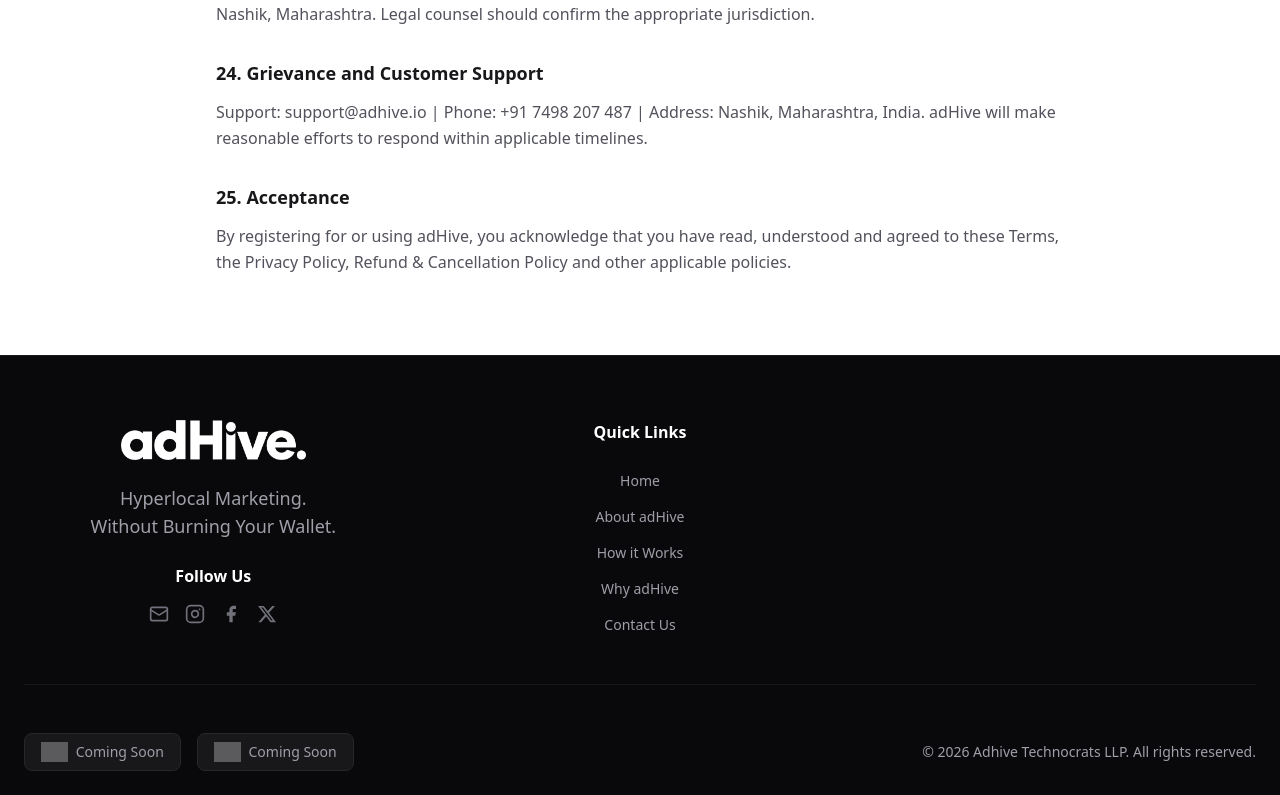
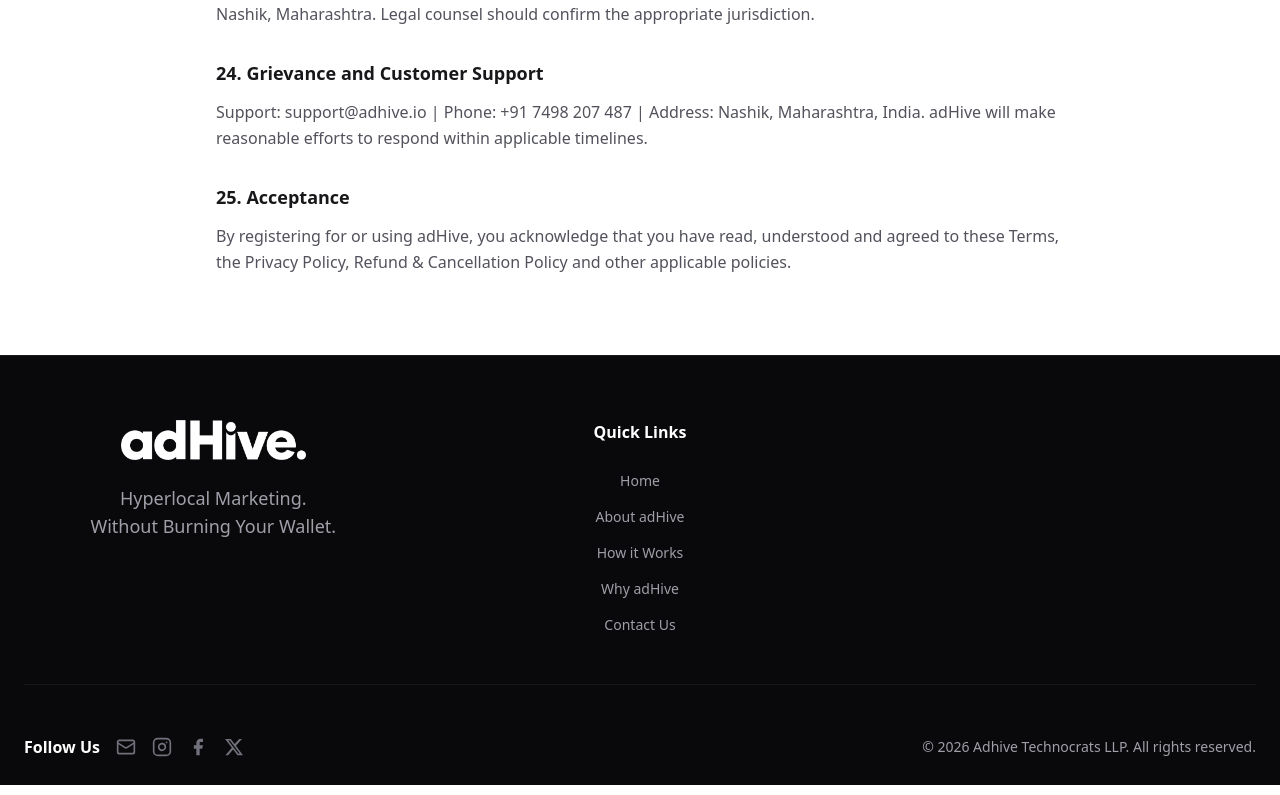
Before and after one commit to amarthinkdigital-web/Adhive, a Next.js app: page /terms in a window 1280 px wide. Shown: the part 3373-4168 px from the top of the page. Built offline with nearby package versions, Linux system fonts and the light colour scheme; grey boxes are pictures that could not be loaded.

Commit message:
SpacingChanges

```diff
--- a/src/components/layout/Footer.tsx
+++ b/src/components/layout/Footer.tsx
@@ -27,52 +27,11 @@
             <Link href="/" className="inline-block mb-6">
               <img src="/images/adhivelogo.png" alt="adHive Logo" className="h-10 w-auto object-contain brightness-0 invert" />
             </Link>
-            <p className="text-zinc-400 text-lg mb-6 max-w-sm">
+            <p className="text-zinc-400 text-lg mb-2 max-w-sm">
               Hyperlocal Marketing.
               <br />
               Without Burning Your Wallet.
             </p>
-            <h4 className="text-white font-semibold mb-4">Follow Us</h4>
-            <div className="flex items-center gap-4 text-zinc-500">
-              <a href="mailto:support@adhive.io" className="hover:text-orange-500 transition-colors" aria-label="Email support@adhive.io">
-                <Mail className="w-5 h-5" />
-              </a>
-              <a
-                href="https://www.instagram.com/adhiveglobal?obrf=MjhjeHpwZGhqcWRr"
-                target="_blank"
-                rel="noopener noreferrer"
-                className="hover:text-pink-500 transition-colors"
-                aria-label="Instagram"
-              >
-                <svg viewBox="0 0 24 24" fill="none" stroke="currentColor" strokeWidth="2" strokeLinecap="round" strokeLinejoin="round" className="w-5 h-5">
-                  <rect x="2" y="2" width="20" height="20" rx="5" ry="5"/>
-                  <path d="M16 11.37A4 4 0 1 1 12.63 8 4 4 0 0 1 16 11.37z"/>
-                  <line x1="17.5" y1="6.5" x2="17.51" y2="6.5"/>
-                </svg>
-              </a>
-              <a
-                href="https://www.facebook.com/share/1CmP3SDBau/"
-                target="_blank"
-                rel="noopener noreferrer"
-                className="hover:text-blue-500 transition-colors"
-                aria-label="Facebook"
-              >
-                <svg viewBox="0 0 24 24" fill="currentColor" className="w-5 h-5">
-                  <path d="M18 2h-3a5 5 0 0 0-5 5v3H7v4h3v8h4v-8h3l1-4h-4V7a1 1 0 0 1 1-1h3z"/>
-                </svg>
-              </a>
-              <a
-                href="https://x.com/adhiveglobal"
-                target="_blank"
-                rel="noopener noreferrer"
-                className="hover:text-white transition-colors"
-                aria-label="X (Twitter)"
-              >
-                <svg viewBox="0 0 24 24" fill="currentColor" className="w-5 h-5">
-                  <path d="M18.244 2.25h3.308l-7.227 8.26 8.502 11.24H16.17l-5.214-6.817L4.99 21.75H1.68l7.73-8.835L1.254 2.25H8.08l4.713 6.231zm-1.161 17.52h1.833L7.084 4.126H5.117z"/>
-                </svg>
-              </a>
-            </div>
           </div>
 
           <div className="flex flex-col items-center">
@@ -117,15 +76,48 @@
         </div>
 
         <div className="flex flex-col lg:flex-row items-center justify-between pt-12 border-t border-zinc-800/50 gap-4 lg:gap-6">
-          <div className="flex flex-wrap items-center justify-center gap-3 sm:gap-4 w-full lg:w-auto">
-            <button className="flex items-center justify-center gap-2 bg-zinc-900 border border-zinc-800 px-4 py-2 rounded-lg text-sm text-zinc-400 cursor-not-allowed hover:bg-zinc-800 transition-colors">
-              <img src="https://upload.wikimedia.org/wikipedia/commons/7/78/Google_Play_Store_badge_EN.svg" alt="Google Play" className="h-5 opacity-50" />
-              <span>Coming Soon</span>
-            </button>
-            <button className="flex items-center justify-center gap-2 bg-zinc-900 border border-zinc-800 px-4 py-2 rounded-lg text-sm text-zinc-400 cursor-not-allowed hover:bg-zinc-800 transition-colors">
-              <img src="https://upload.wikimedia.org/wikipedia/commons/3/3c/Download_on_the_App_Store_Badge.svg" alt="App Store" className="h-5 opacity-50" />
-              <span>Coming Soon</span>
-            </button>
+          <div className="flex items-center gap-4 text-zinc-400 w-full lg:w-auto justify-center lg:justify-start">
+            <span className="text-white font-semibold">Follow Us</span>
+            <div className="flex items-center gap-4 text-zinc-500">
+              <a href="mailto:support@adhive.io" className="hover:text-orange-500 transition-colors" aria-label="Email support@adhive.io">
+                <Mail className="w-5 h-5" />
+              </a>
+              <a
+                href="https://www.instagram.com/adhiveglobal?obrf=MjhjeHpwZGhqcWRr"
+                target="_blank"
+                rel="noopener noreferrer"
+                className="hover:text-pink-500 transition-colors"
+                aria-label="Instagram"
+              >
+                <svg viewBox="0 0 24 24" fill="none" stroke="currentColor" strokeWidth="2" strokeLinecap="round" strokeLinejoin="round" className="w-5 h-5">
+                  <rect x="2" y="2" width="20" height="20" rx="5" ry="5"/>
+                  <path d="M16 11.37A4 4 0 1 1 12.63 8 4 4 0 0 1 16 11.37z"/>
+                  <line x1="17.5" y1="6.5" x2="17.51" y2="6.5"/>
+                </svg>
+              </a>
+              <a
+                href="https://www.facebook.com/share/1CmP3SDBau/"
+                target="_blank"
+                rel="noopener noreferrer"
+                className="hover:text-blue-500 transition-colors"
+                aria-label="Facebook"
+              >
+                <svg viewBox="0 0 24 24" fill="currentColor" className="w-5 h-5">
+                  <path d="M18 2h-3a5 5 0 0 0-5 5v3H7v4h3v8h4v-8h3l1-4h-4V7a1 1 0 0 1 1-1h3z"/>
+                </svg>
+              </a>
+              <a
+                href="https://x.com/adhiveglobal"
+                target="_blank"
+                rel="noopener noreferrer"
+                className="hover:text-white transition-colors"
+                aria-label="X (Twitter)"
+              >
+                <svg viewBox="0 0 24 24" fill="currentColor" className="w-5 h-5">
+                  <path d="M18.244 2.25h3.308l-7.227 8.26 8.502 11.24H16.17l-5.214-6.817L4.99 21.75H1.68l7.73-8.835L1.254 2.25H8.08l4.713 6.231zm-1.161 17.52h1.833L7.084 4.126H5.117z"/>
+                </svg>
+              </a>
+            </div>
           </div>
           <p className="text-sm text-zinc-400 font-medium text-center lg:text-right w-full lg:w-auto py-1">
             © 2026 Adhive Technocrats LLP. All rights reserved.
```
Also changed, not shown: src/app/page.tsx (+15 -15 lines).
